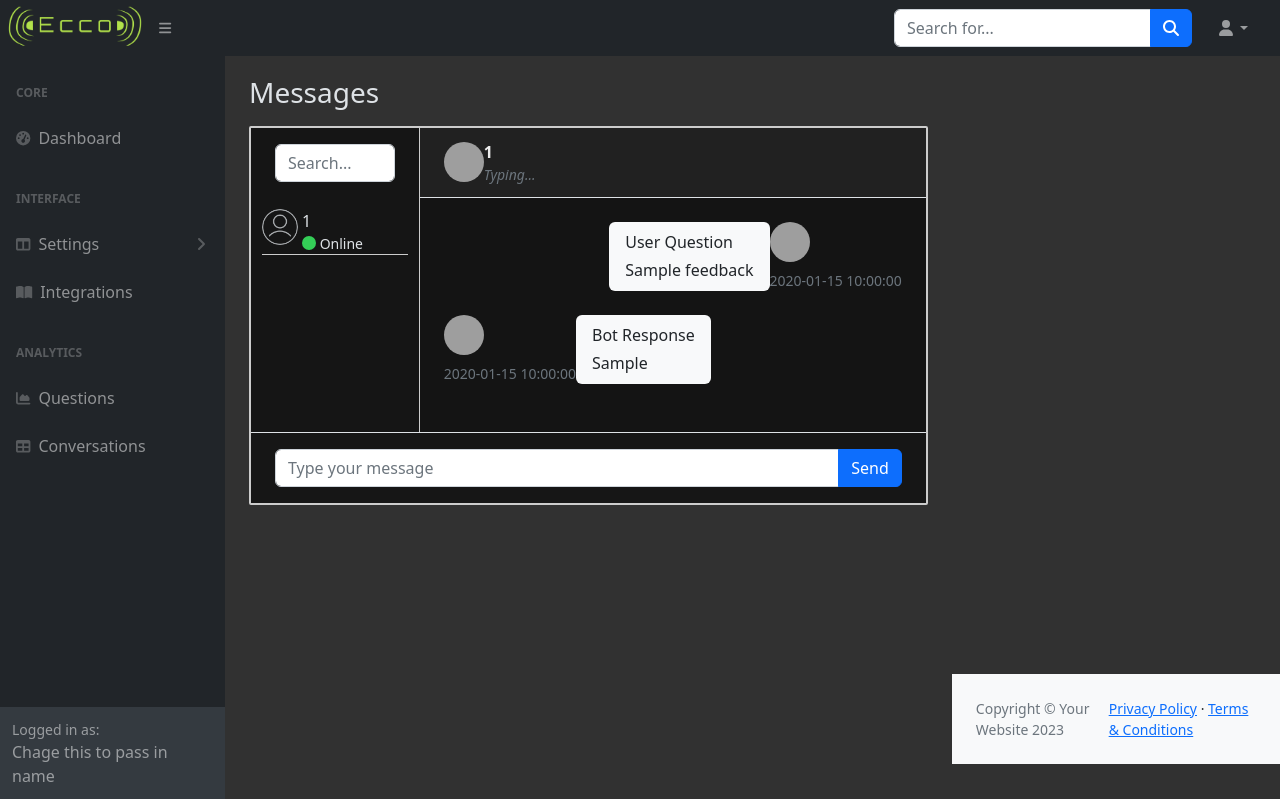
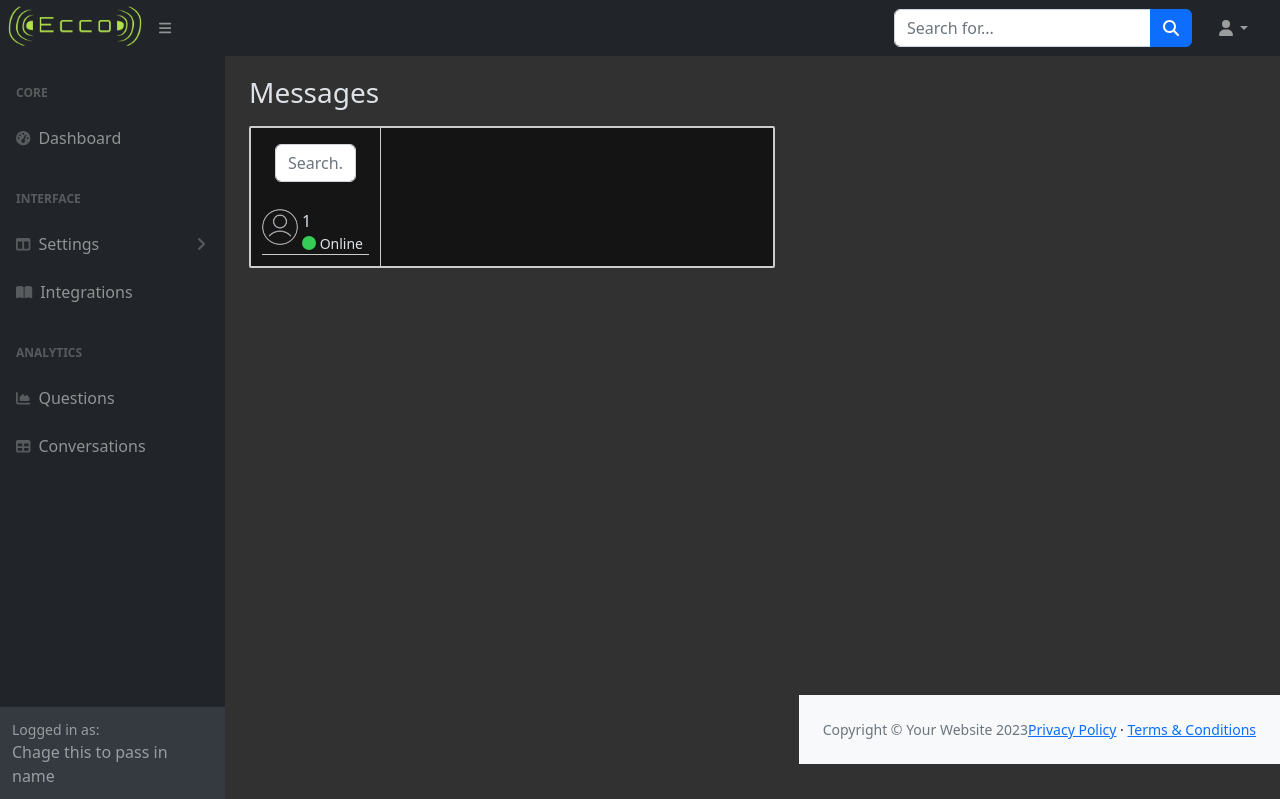
Before and after one commit to philiphess1/CustomerServiceChatbot, a Flask app: page /1/conversations in a window 1280 px wide. Shown: the top 799 px of the page. Run offline with Flask 3, Linux system fonts and the light colour scheme; a user stored in the database is signed in; tables that the repository leaves empty hold one stand-in row (values such as "Sample post"); a database or web service that is not in the repository returns one stand-in record (values such as "Sample title"); some libraries are stand-ins or nearby versions; grey boxes are pictures that could not be loaded.

Commit message:
total UI revamp to conversations

```diff
--- a/static/css/conversations.css
+++ b/static/css/conversations.css
@@ -88,3 +88,10 @@ h1 {
     padding: 0;
     color: #dee2e6;
 }
+.individual-convo{
+    background-color: #161616;
+    display: none;
+}
+/* #RKHBsu2pfiSD3u4vUcyqknJ54GgCKPv1AsY9YfHpsDI {
+    display: none;
+} */
--- a/static/js/conversations.js
+++ b/static/js/conversations.js
@@ -23,3 +23,25 @@ document.addEventListener('DOMContentLoaded', function() {
         });
     });
 });
+
+document.addEventListener('DOMContentLoaded', function() {
+    var sessionLinks = document.querySelectorAll('.session-link');
+
+    sessionLinks.forEach(function(link) {
+        link.addEventListener('click', function(e) {
+            e.preventDefault();
+
+            var selectedId = this.dataset.sessionId;
+            var convo = document.getElementById(selectedId);
+
+            if (convo) {
+                var individualConvos = document.querySelectorAll('.individual-convo');
+                individualConvos.forEach(function(convo) {
+                    convo.style.display = 'none';
+                });
+
+                convo.style.display = 'block';
+            }
+        });
+    });
+});
--- a/templates/conversations.html
+++ b/templates/conversations.html
@@ -19,7 +19,7 @@
 					</div>
                     {% for session_id in conversations.keys() %}
                 <div class="user-box">
-                    <a href="#{{ session_id }}" class="list-group-item list-group-item-action border-0 session-link" data-session-id="{{ session_id }}">
+                    <a href="#{{ session_id }}" id="session_id" class="list-group-item list-group-item-action border-0 session-link" data-session-id="{{ session_id }}">
                             <div class="d-flex align-items-start">
                                 <img src="{{ url_for('static', filename='images/user-icon.png') }}" class="rounded-circle mr-1" alt="Session ID" width="36px" height="36px" style="margin-right: 4px;">
                                 <div class="flex-grow-1 ml-3 overflow-hidden">
@@ -33,10 +33,11 @@
                 </div>
                 <div class="col-12 col-lg-7 col-xl-9 message-box-header">
                     {% for session_id, session_conversations in conversations.items() %}
+                    <div class="individual-convo" id="{{ session_id }}">
                     <div id="{{ session_id }}" class="py-2 px-4 border-bottom d-none d-lg-block session-conversation">
                             <div class="d-flex align-items-center py-1">
                                 <div class="position-relative">
-                                    <img src="https://bootdey.com/img/Content/avatar/avatar3.png" class="rounded-circle mr-1" alt="Session ID" width="40" height="40">
+                                    <img src="{{ url_for('static', filename='images/user-icon.png') }}" class="rounded-circle mr-1" alt="Session ID" width="40" height="40">
                                 </div>
                                 <div class="flex-grow-1 pl-3">
                                     <strong>{{ session_id }}</strong>
@@ -50,10 +51,10 @@
                                 {% for conversation in session_conversations %}
                                     <div class="chat-message-right pb-4">
                                         <div>
-                                            <img src="https://bootdey.com/img/Content/avatar/avatar1.png" class="rounded-circle mr-1" alt="User Question" width="40" height="40">
-                                            <div class="text-muted small text-nowrap mt-2">{{ conversation.created_at }}</div>
+                                            <img src="{{ url_for('static', filename='images/user-icon.png') }}" class="rounded-circle mr-1" alt="User Question" width="40" height="40">
+                                            <!-- <div class="text-muted small text-nowrap mt-2">{{ conversation.created_at }}</div> -->
                                         </div>
-                                        <div class="flex-shrink-1 bg-light rounded py-2 px-3 mr-3">
+                                        <div class="flex-shrink-1 bg-light rounded py-2 px-3 mr-3" style="margin-right: 8px;">
                                             <div class="font-weight-bold mb-1">User Question</div>
                                             {{ conversation.user_question }}
                                         </div>
@@ -61,10 +62,10 @@
 
                                     <div class="chat-message-left pb-4">
                                         <div>
-                                            <img src="https://bootdey.com/img/Content/avatar/avatar3.png" class="rounded-circle mr-1" alt="Bot Response" width="40" height="40">
-                                            <div class="text-muted small text-nowrap mt-2">{{ conversation.created_at }}</div>
+                                            <img src="{{ url_for('static', filename='images/user-icon.png') }}" class="rounded-circle mr-1" alt="Bot Response" width="40" height="40">
+                                            <!-- <div class="text-muted small text-nowrap mt-2">{{ conversation.created_at }}</div> -->
                                         </div>
-                                        <div class="flex-shrink-1 bg-light rounded py-2 px-3 ml-3">
+                                        <div class="flex-shrink-1 bg-light rounded py-2 px-3 ml-3" style="margin-left: 8px;">
                                             <div class="font-weight-bold mb-1">Bot Response</div>
                                             {{ conversation.bot_response }}
                                         </div>
@@ -72,15 +73,11 @@
                                 {% endfor %}
                             </div>
                         </div>
+                    </div>
                     {% endfor %}
                 </div>
 
-					<div class="flex-grow-0 py-3 px-4 border-top">
-						<div class="input-group">
-							<input type="text" class="form-control" placeholder="Type your message">
-							<button class="btn btn-primary">Send</button>
-						</div>
-					</div>
+
 
 				</div>
 			</div>
```
